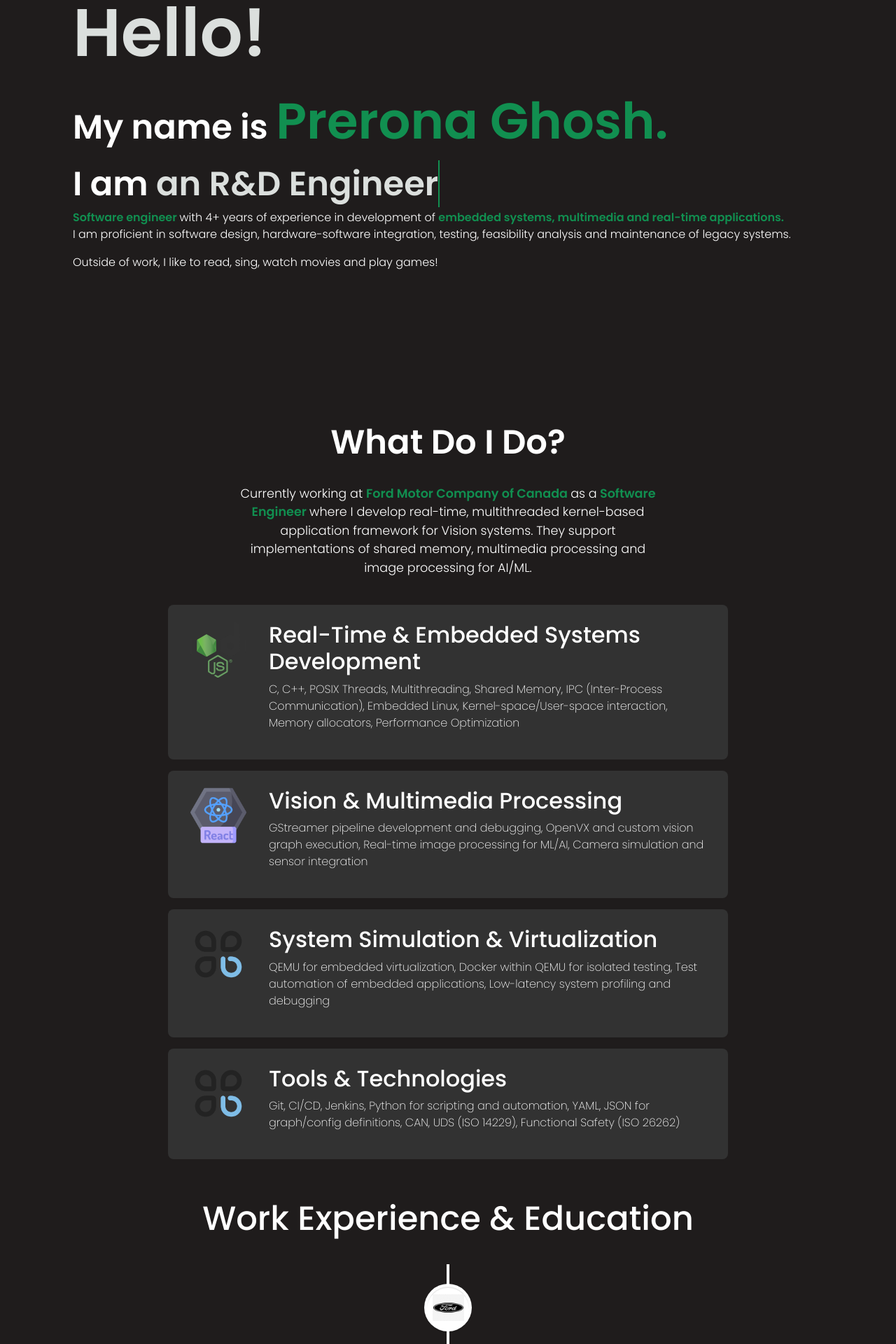
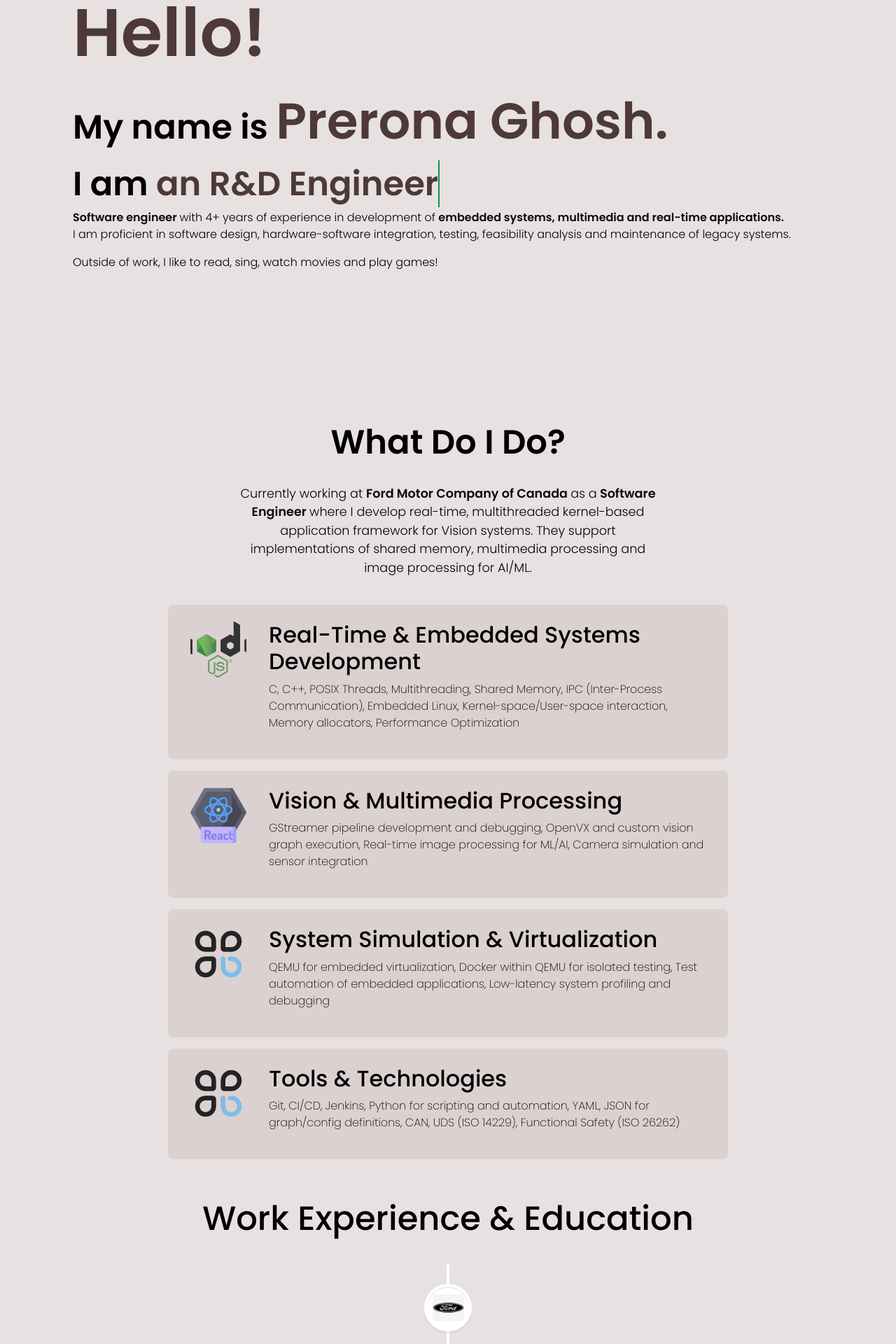
Before and after one commit to preronaghosh/preronaghosh.github.io, a React (Create React App) app: page / in a window 1280 px wide. Shown: the part 220-2140 px from the top of the page at 70% size. Built offline with nearby package versions, Linux system fonts and the light colour scheme.

Commit message:
Updated to lighter color mode

```diff
--- a/src/components/Achievements/achievements.css
+++ b/src/components/Achievements/achievements.css
@@ -23,7 +23,7 @@
 }
 
 .my-achievement {
-  background-color: #3f3a3a;
+  background-color: #DCD1D1;
   padding: 1.5rem;
   border-radius: 10px;
   height: 100%;
@@ -39,9 +39,11 @@
   font-size: 1.2rem;
   font-weight: 600;
   margin-bottom: 0.5rem;
+  color: #4d3939;
 }
 
 .achievement-desc {
   font-size: 1rem;
   line-height: 1.4;
+  color: #666666;
 }
--- a/src/components/ContactMe/contactMe.css
+++ b/src/components/ContactMe/contactMe.css
@@ -25,7 +25,7 @@
   border-radius: 0.5rem;
   text-indent: 20px;
   color: #ffffff;
-  background: rgb(40, 40, 40);
+  background: rgb(220, 209, 209);
 }
 
 .email-me textarea {
@@ -35,7 +35,7 @@
   text-indent: 20px;
   color: #ffffff;
   padding-top: 20px;
-  background: rgb(40, 40, 40);
+  background: rgb(220, 209, 209);
 }
 
 .hire-me-title h2 {
--- a/src/components/Intro/intro.css
+++ b/src/components/Intro/intro.css
@@ -29,10 +29,10 @@
 }
 
 .introRole {
-  color: rgb(219, 223, 221);
+  color: rgb(77, 57, 57);
   font-weight: bold;
   font-size: 3rem;
-  border-right: 2px solid rgb(17, 143, 80);
+  border-right: 2px solid rgb(156, 148, 148);
   animation: blinkCursor 1s step-end infinite;
 }
 
@@ -46,19 +46,19 @@
 }
 
 .introHello {
-  color: rgb(219, 223, 221);
+  color: rgb(77, 57, 57);
   font-weight: bold;
   font-size: 6rem;
 }
 
 .introFullName {
-  color: rgb(17, 143, 80);
+  color: rgb(77, 57, 57);
   font-weight: bold;
   font-size: 4.5rem;
 }
 
 .introName {
-  color: rgb(17, 143, 80);
+  color: rgb(10, 10, 10);
   font-weight: bold;
 }
 
--- a/src/components/Skills/skills.css
+++ b/src/components/Skills/skills.css
@@ -35,7 +35,7 @@
   margin: 1rem;
   padding: 1.5rem 2rem;
   border-radius: 0.5rem;
-  background: rgb(50, 50, 50);
+  background: rgb(220, 209, 209);
 }
 
 .skillBarImg {
--- a/src/data/experience.js
+++ b/src/data/experience.js
@@ -63,8 +63,8 @@ export const experienceStyles = {
 
   },
   content: {
-    background: "#2C2C2C",
-    color: "#ffffff",
+    background: "#DCD1D1",
+    color: "#372f2fff",
   },
   arrowStyle: {
     borderRight: "7px solid #E7E7EB",
--- a/src/index.css
+++ b/src/index.css
@@ -10,8 +10,8 @@
 }
 
 body {
-  background: rgb(31, 28, 28);
-  color: white;
+  background: rgb(232, 225, 225);
+  color: black;
   overflow: hidden;
   overflow-y: scroll;
 }
```
